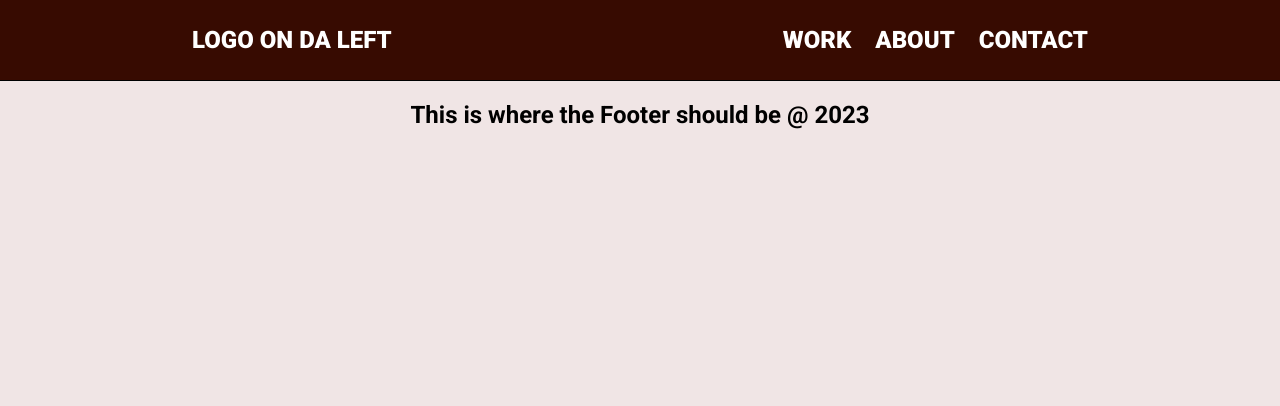
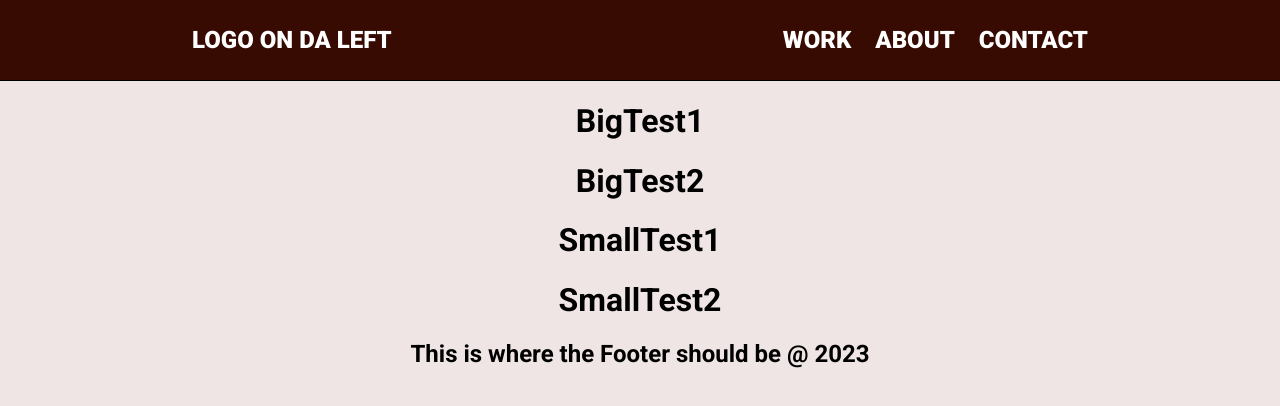
Before and after one commit to ying-lenny/Portfolio-Site-OL, a React (Create React App) app: page /contact in a window 1280 px wide. Shown: the top 406 px of the page. Built offline with nearby package versions, Linux system fonts and the light colour scheme.

Commit message:
Added temp data, components and views for building project views dynamically from data

```diff
--- a/src/App.js
+++ b/src/App.js
@@ -1,12 +1,13 @@
 import { BrowserRouter, Routes, Route } from 'react-router-dom';
 import Homepage from './Pages/Homepage';
 import ProjectPage from './Pages/ProjectPage';
+import ContactPage from './Pages/ContactPage';
 import './Styles/main.css';
 import Header from './Components/Header';
 import Footer from './Components/Footer';
 
 function App() {
-  	return (
+	  return (
 		<BrowserRouter>
 			<div className='App'>
 				<Header/>
@@ -14,6 +15,7 @@ function App() {
 					<Routes>
 						<Route exact path='/' element={<Homepage/>}/>
 						<Route exact path='/page' element={<ProjectPage/>}/>
+						<Route exact path='/contact' element={<ContactPage/>}/>
 					</Routes>
 					<Footer/>
 				</div>
--- /dev/null
+++ b/src/Components/BigProjectCard.js
@@ -0,0 +1,15 @@
+import React from "react";
+
+function BigProjectCard(props) {
+    const {
+        project: { id, hello },
+    } = props;
+
+    return (
+        <div id={id}>
+            <h1>{hello}</h1>
+        </div>
+    )
+}
+
+export default BigProjectCard;
--- a/src/Components/Header.js
+++ b/src/Components/Header.js
@@ -17,7 +17,7 @@ export default function Header() {
 							<Link to='/page' >About</Link>
 						</li>
 						<li>
-							<Link to='/' >Contact</Link>
+							<Link to='/contact' >Contact</Link>
 						</li>
 					</ul>
 				</div>
--- /dev/null
+++ b/src/Components/ProjectContainer.js
@@ -0,0 +1,26 @@
+import React from "react";
+import { big_projects, small_projects } from '../data'
+import BigProjectCard from "./BigProjectCard";
+import SmallProjectCard from "./SmallProjectCard";
+
+function ProjectContainer() {
+    const bigProjects = big_projects;
+	const smallProjects = small_projects;
+
+    return (
+        <div>
+            <div>
+                {bigProjects.map((big) => (
+                    <BigProjectCard project={big} key={big.id}/>
+                ))}
+            </div>
+            <div>
+                {smallProjects.map((small) => (
+                    <SmallProjectCard project={small} key={small.id}/>
+                ))}
+            </div>
+        </div>
+    )
+}
+
+export default ProjectContainer;
--- a/src/Components/Projects.js
+++ b/src/Components/Projects.js
@@ -14,7 +14,7 @@ export default function ProjectSection() {
               <figcaption className="container-caption">
                 <h1>PortFoliGo</h1>
 								<p>
-									JavaScript fullstack Final year project using the MERN stack
+									JavaScript Final year project using the MERN stack
 								</p>
                 <button className="button is-primary">
                   <span>Learn More</span>
@@ -40,7 +40,7 @@ export default function ProjectSection() {
             <figure className="project-container">
               <img src={require("../Assets/EOTMTEMP.png")} alt="Port" />
               <figcaption className="container-caption">
-                <h1>Employee of the Month</h1>
+                <h1>Employee of <br/> the Month</h1>
 								<p>
 									PSX-styled survival horror experience
 								</p>
--- /dev/null
+++ b/src/Components/SmallProjectCard.js
@@ -0,0 +1,15 @@
+import React from "react";
+
+function SmallProjectCard(props) {
+    const {
+        project: { id, hello },
+    } = props;
+
+    return (
+        <div id={id}>
+            <h1>{hello}</h1>
+        </div>
+    )
+}
+
+export default SmallProjectCard;
--- /dev/null
+++ b/src/Pages/ContactPage.js
@@ -0,0 +1,14 @@
+import React from "react";
+import ProjectContainer from "../Components/ProjectContainer";
+
+function ContactPage() {
+    return (
+        <div>
+            <div>
+                <ProjectContainer/>
+            </div>
+        </div>
+    )
+}
+
+export default ContactPage;
--- a/src/Pages/ProjectPage.js
+++ b/src/Pages/ProjectPage.js
@@ -1,7 +1,7 @@
 function ProjectPage() {
 	return (
 		<div>
-			<h1>HI</h1>
+			<h1>What's good homeboy!</h1>
 		</div>
 	)
 }
--- /dev/null
+++ b/src/data.js
@@ -0,0 +1,23 @@
+let big_projects = [
+	{
+		id: 0,
+		hello: 'BigTest1'
+	},
+	{
+		id: 1,
+		hello: 'BigTest2'
+	},
+]
+
+let small_projects = [
+	{
+		id: 0,
+		hello: 'SmallTest1'
+	},
+	{
+		id: 1,
+		hello: 'SmallTest2'
+	}
+]
+
+export { big_projects, small_projects }
```
